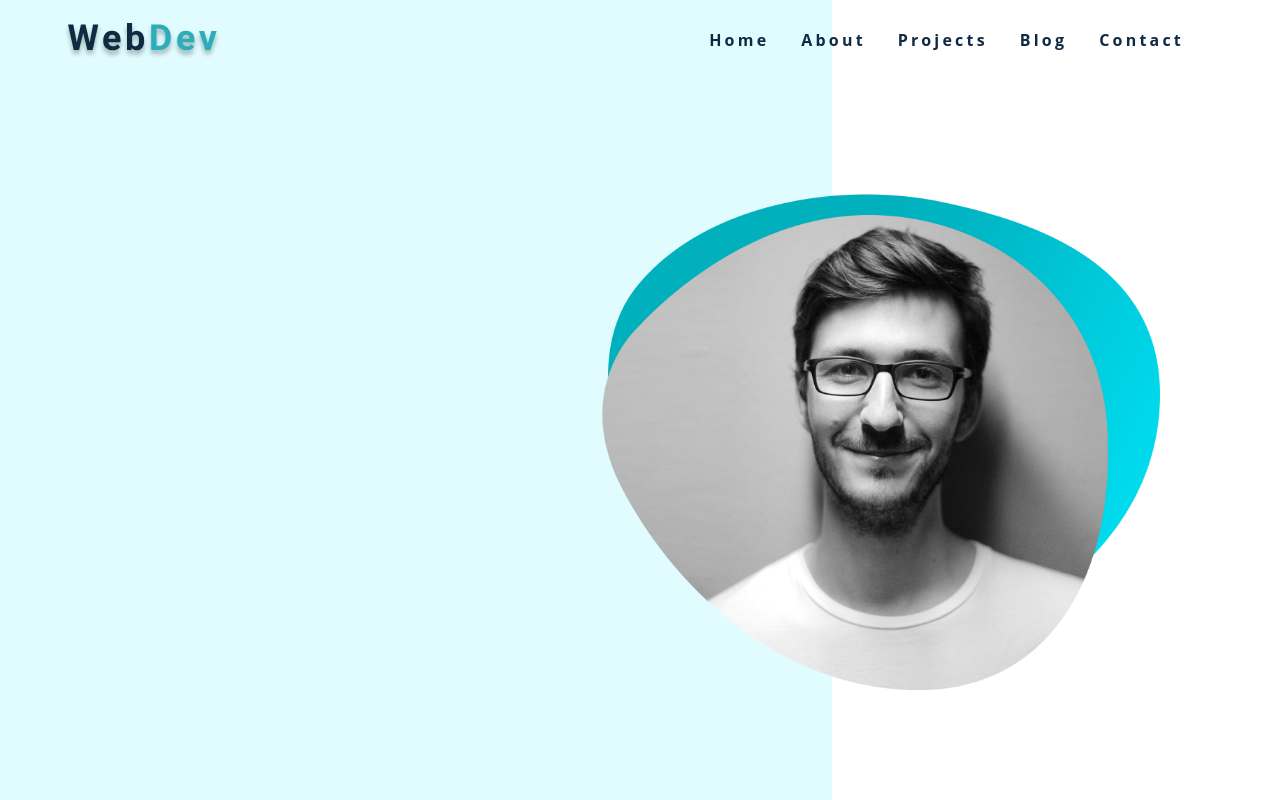
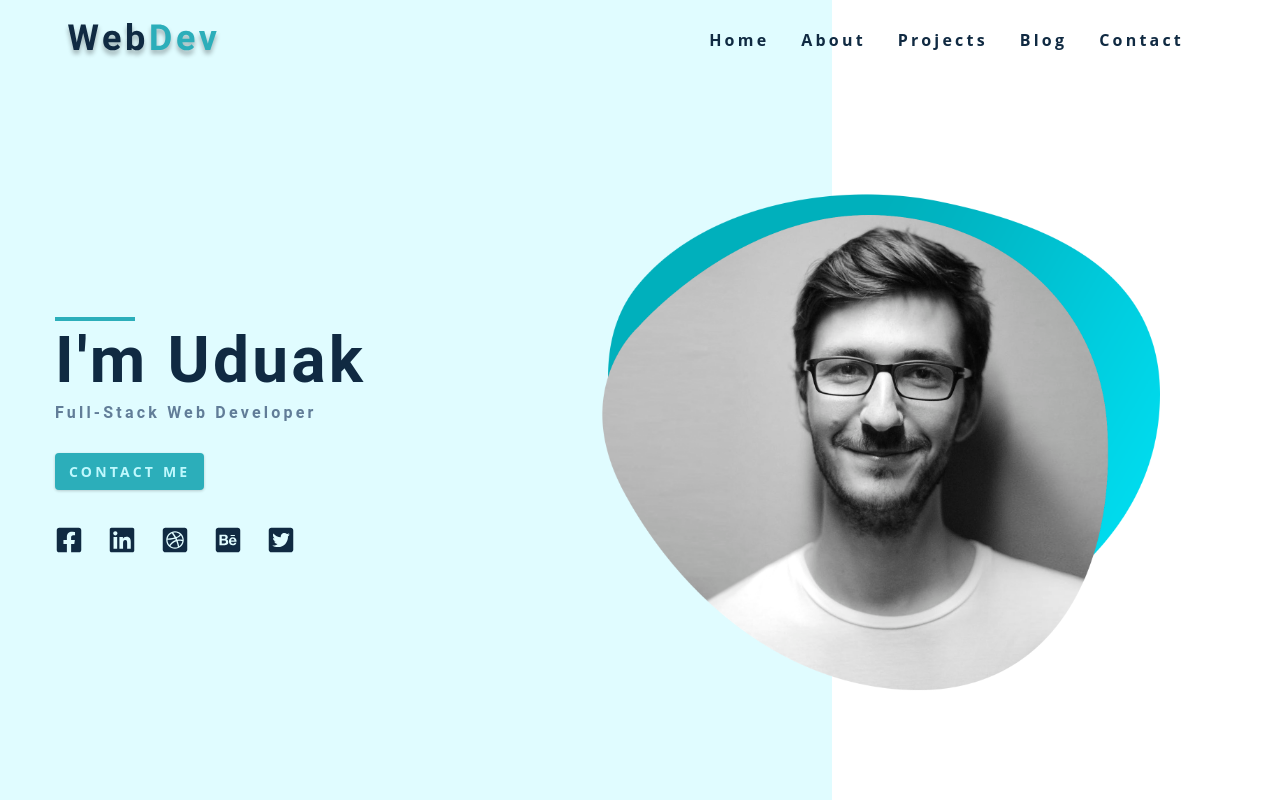
Before and after one commit to acushlakoncept/portfolio, a Gatsby site: page / in a window 1280 px wide. Built offline with nearby package versions, Linux system fonts and the light colour scheme; Gatsby itself is replaced by a stand-in of ours.

Commit message:
finish working on the hero section

```diff
--- a/src/components/Hero.js
+++ b/src/components/Hero.js
@@ -24,7 +24,17 @@ const Hero = () => {
 
   return <header className="hero">
     <div className="section-center hero-center">
-       <article className="hero-info"></article>
+       <article className="hero-info">
+         <div>
+           <div className="underline"></div>
+           <h1>I'm Uduak</h1>
+           <h4>full-stack web developer</h4>
+           <Link to="/contact" className="btn">
+             contact me
+           </Link>
+           <SocialLinks />
+         </div>
+       </article>
        <Image fluid={ fluid } className="hero-img" />
     </div>
   </header>
```
